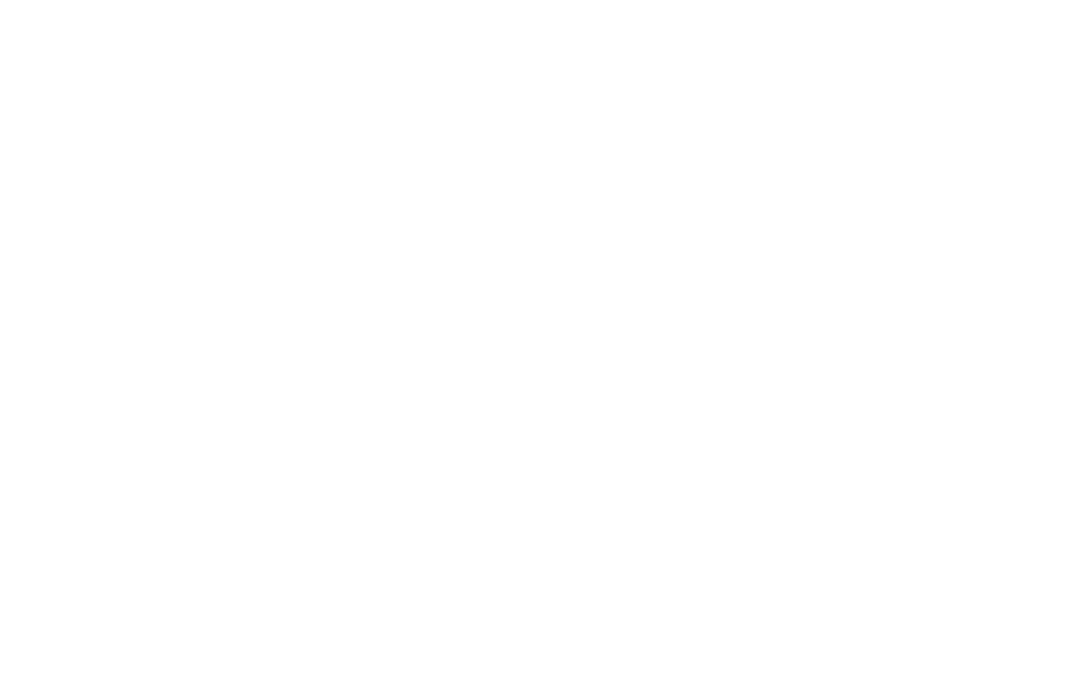
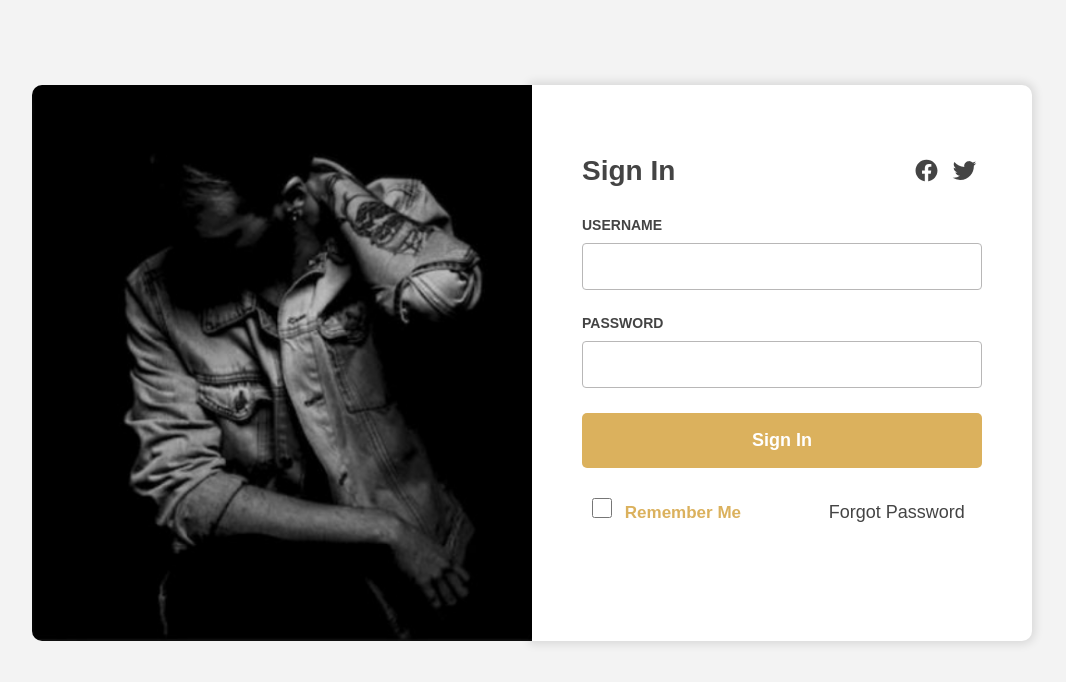
Before and after one commit to akii09/Login-Form-Plugin-UI, a plain HTML site: page index.html in a window 1280 px wide. Shown: the whole page, without its empty margins (108-1174 px from the left). Drawn offline with nearby package versions, Linux system fonts and the light colour scheme.

Commit message:
Skeleton and some css done

```diff
--- a/index.html
+++ b/index.html
@@ -4,8 +4,55 @@
     <meta charset="UTF-8" />
     <meta http-equiv="X-UA-Compatible" content="IE=edge" />
     <meta name="viewport" content="width=device-width, initial-scale=1.0" />
-    <link rel="stylesheet" href="main.css" />
+    <link rel="stylesheet" href="/main.css" />
     <title>Login Form</title>
   </head>
-  <body></body>
+  <body>
+    <div class="LFP-main-form">
+      <!-- !!SECTION ONE Form Image -->
+      <div class="LFP-image-section">
+        <img src="./img/login_pic.png" alt="image" class="LFP-form-image" />
+      </div>
+      <!-- !!SECTION TWO Form Section -->
+      <div class="LFP-form-section">
+        <!-- Form Header -->
+        <div class="LFP-form-header">
+          <h3 class="LFP-form-heading">Sign In</h3>
+          <div class="LFP-form-icons">
+            <ion-icon name="logo-facebook"></ion-icon>
+            <ion-icon name="logo-twitter"></ion-icon>
+          </div>
+        </div>
+        <!-- Form Inputs -->
+        <div class="LFP-form-control">
+          <label for="username">Username</label>
+          <input type="text" name="username" id="username" />
+        </div>
+        <div class="LFP-form-control">
+          <label for="password">Password</label>
+          <input type="password" name="password" id="password" />
+        </div>
+        <div class="LFP-form-control">
+          <button class="LFP-form-btn" type="submit">Sign In</button>
+        </div>
+        <!-- Form Footer -->
+        <div class="LFP-form-footer">
+          <div class="LFP-form-control LFP-form-control-CBX">
+            <input type="checkbox" name="remember-me" id="remember-me" />
+            <label for="remember-me">Remember Me</label>
+            <a href="#">Forgot Password</a>
+          </div>
+          <!-- <p class="LFP-form-footer-btmtxt">
+            Not a member? <a href="#">Sign Up</a>
+          </p> -->
+        </div>
+      </div>
+    </div>
+    <script src="/main.js"></script>
+    <!-- IONIC ICONS CDN -->
+    <script
+      type="module"
+      src="https://unpkg.com/ionicons@5.5.2/dist/ionicons/ionicons.esm.js"
+    ></script>
+  </body>
 </html>
--- a/main.css
+++ b/main.css
@@ -0,0 +1,120 @@
+* {
+  margin: 0;
+  padding: 0;
+  box-sizing: inherit;
+}
+
+html {
+  font-size: 62.5%;
+  box-sizing: border-box;
+}
+
+body {
+  font-family: "Poppins", sans-serif;
+  color: #444;
+  background-color: #f3f3f3;
+  height: 100vh;
+  padding: 2rem;
+}
+
+.LFP-main-form {
+  display: flex;
+  justify-content: center;
+  margin-top: 65px;
+}
+.LFP-image-section {
+  /* padding: 15px; */
+}
+.LFP-form-section {
+  width: 500px;
+  border-radius: 0 10px 10px 0;
+  padding: 65px 50px;
+  background-color: white;
+  box-shadow: 0px 0px 10px 3px rgba(0, 0, 0, 0.109);
+}
+
+.LFP-form-image {
+  display: block;
+  margin: 0 auto;
+  width: 100%;
+  max-width: 500px;
+  border-radius: 10px 0 0 10px;
+}
+
+h3.LFP-form-heading {
+  font-size: 28px;
+  margin: 5px 0;
+}
+
+.LFP-form-header {
+  display: flex;
+  align-items: center;
+  justify-content: space-between;
+  margin: 0 0 25px 0;
+}
+
+.LFP-form-header ion-icon {
+  font-size: 25px;
+  margin: 5px;
+}
+
+.LFP-form-control,
+label {
+  display: block;
+}
+
+.LFP-form-control label {
+  font-size: 14px;
+  text-transform: uppercase;
+  font-weight: 600;
+  margin: 25px 0 10px 0;
+}
+
+.LFP-form-control input[type="text"],
+input[type="password"] {
+  width: 100%;
+  padding: 15px;
+  outline: none;
+  border-radius: 4px;
+  border: 1px solid rgb(184, 183, 183);
+}
+
+.LFP-form-btn {
+  width: 100%;
+  margin: 25px 0 10px 0;
+  padding: 17px 0;
+  border: none;
+  border-radius: 5px;
+  background-color: #dbb15d;
+  font-size: 18px;
+  font-weight: 600;
+  color: white;
+  cursor: pointer;
+}
+
+.LFP-form-control-CBX label {
+  display: inline-block;
+  font-size: 17px;
+  font-weight: 600;
+  color: #dbb15d;
+  text-transform: capitalize;
+}
+
+.LFP-form-control-CBX input[type="checkbox"] {
+  margin: 0 10px;
+  height: 20px;
+  width: 20px;
+  outline: none;
+}
+
+.LFP-form-footer-top {
+  font-display: auto;
+}
+
+.LFP-form-control-CBX a {
+  margin-left: 85px;
+  font-size: 18px;
+  text-decoration: none;
+  color: #444;
+  font-weight: 500;
+}
```
Also changed, not shown: img/login_pic.png (added).
